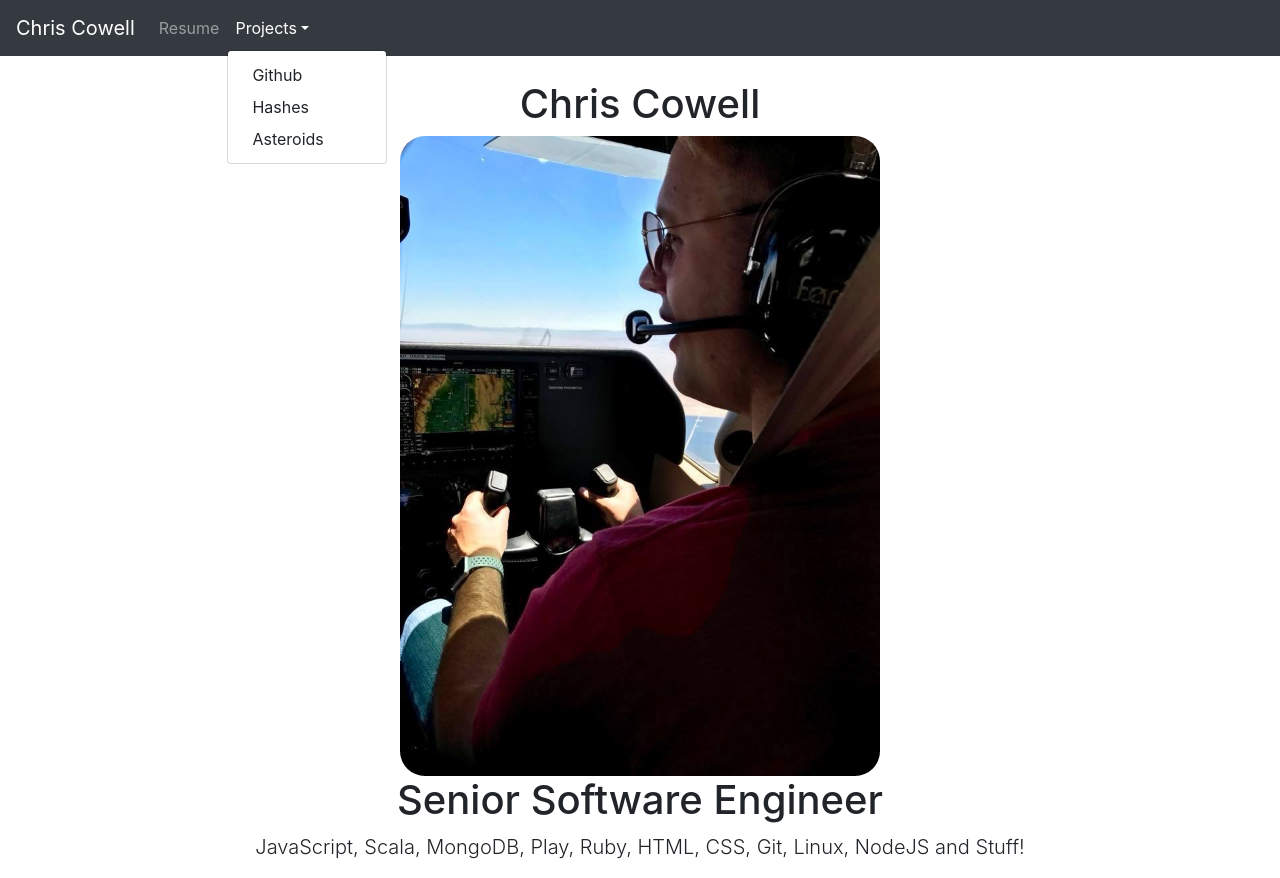
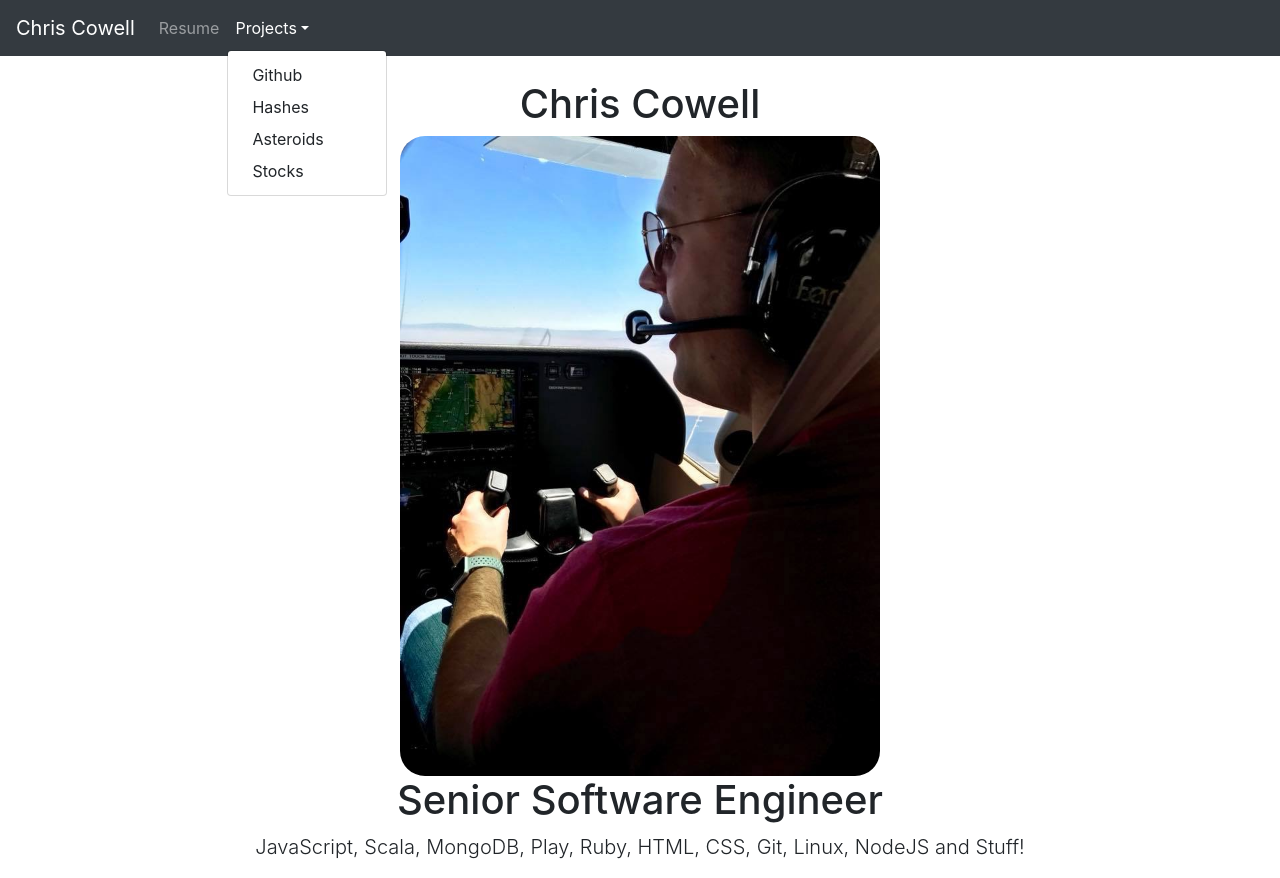
Before and after one commit to cowell21/cowell21.github.io, a plain HTML site: page index.html in a window 1280 px wide. Both pictures are taken after a click on the link "Projects". Drawn offline with nearby package versions, Linux system fonts and the light colour scheme.

Commit message:
add stocks project

```diff
--- a/index.html
+++ b/index.html
@@ -40,6 +40,7 @@
               <a class="dropdown-item" href="https://github.com/cowell21">Github</a>
               <a class="dropdown-item" href="hashes">Hashes</a>
               <a class="dropdown-item" href="ast">Asteroids</a>
+              <a class="dropdown-item" href="https://github.com/cowell21/stocks">Stocks</a>
             </div>
           </li>
         </ul>
```
